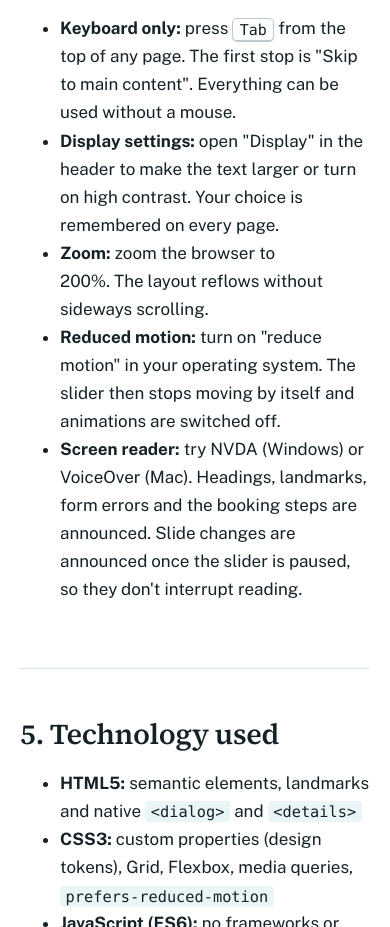
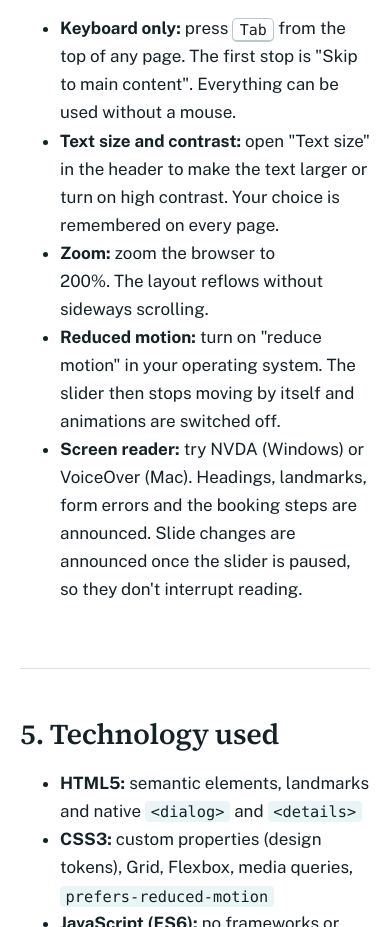
Before and after one commit to atulchoudharydev/Social-wellbeing, a plain HTML site: page guide.html in a window 390 px wide. Shown: the part 3911-4838 px from the top of the page. Drawn offline with nearby package versions, Linux system fonts and the light colour scheme.

Commit message:
important design changes and final push

```diff
--- a/guide.html
+++ b/guide.html
@@ -110,7 +110,7 @@
             <h2 id="access-title">4. Testing accessibility</h2>
             <ul>
               <li><strong>Keyboard only:</strong> press <kbd>Tab</kbd> from the top of any page. The first stop is "Skip to main content". Everything can be used without a mouse.</li>
-              <li><strong>Display settings:</strong> open "Display" in the header to make the text larger or turn on high contrast. Your choice is remembered on every page.</li>
+              <li><strong>Text size and contrast:</strong> open "Text size" in the header to make the text larger or turn on high contrast. Your choice is remembered on every page.</li>
               <li><strong>Zoom:</strong> zoom the browser to 200%. The layout reflows without sideways scrolling.</li>
               <li><strong>Reduced motion:</strong> turn on "reduce motion" in your operating system. The slider then stops moving by itself and animations are switched off.</li>
               <li><strong>Screen reader:</strong> try NVDA (Windows) or VoiceOver (Mac). Headings, landmarks, form errors and the booking steps are announced. Slide changes are announced once the slider is paused, so they don't interrupt reading.</li>
--- a/js/main.js
+++ b/js/main.js
@@ -86,9 +86,9 @@ function initDisplayMenu() {
   const holder = document.querySelector("[data-a11y]");
   if (!holder) return;
   holder.innerHTML = `
-    <button type="button" class="a11y-toggle" aria-expanded="false" aria-controls="a11y-panel">${icon("type")}Display</button>
+    <button type="button" class="a11y-toggle" aria-expanded="false" aria-controls="a11y-panel">${icon("type")}Text size</button>
     <div class="a11y-panel" id="a11y-panel" role="group" aria-labelledby="a11y-title" hidden>
-      <h2 id="a11y-title">Display settings</h2>
+      <h2 id="a11y-title">Text size and contrast</h2>
       <fieldset>
         <legend>Text size</legend>
         <div class="seg">
```
Also changed, not shown: process-evidence/week-05/before-after/after-text-size.png (added), process-evidence/week-05/before-after/before-display.png (added), process-evidence/week-05/images/booking-desktop.png (added), process-evidence/week-05/images/home-desktop.png (added), process-evidence/week-05/images/home-phone.png (added), process-evidence/week-05/images/services-phone.png (added), 6 other files.
